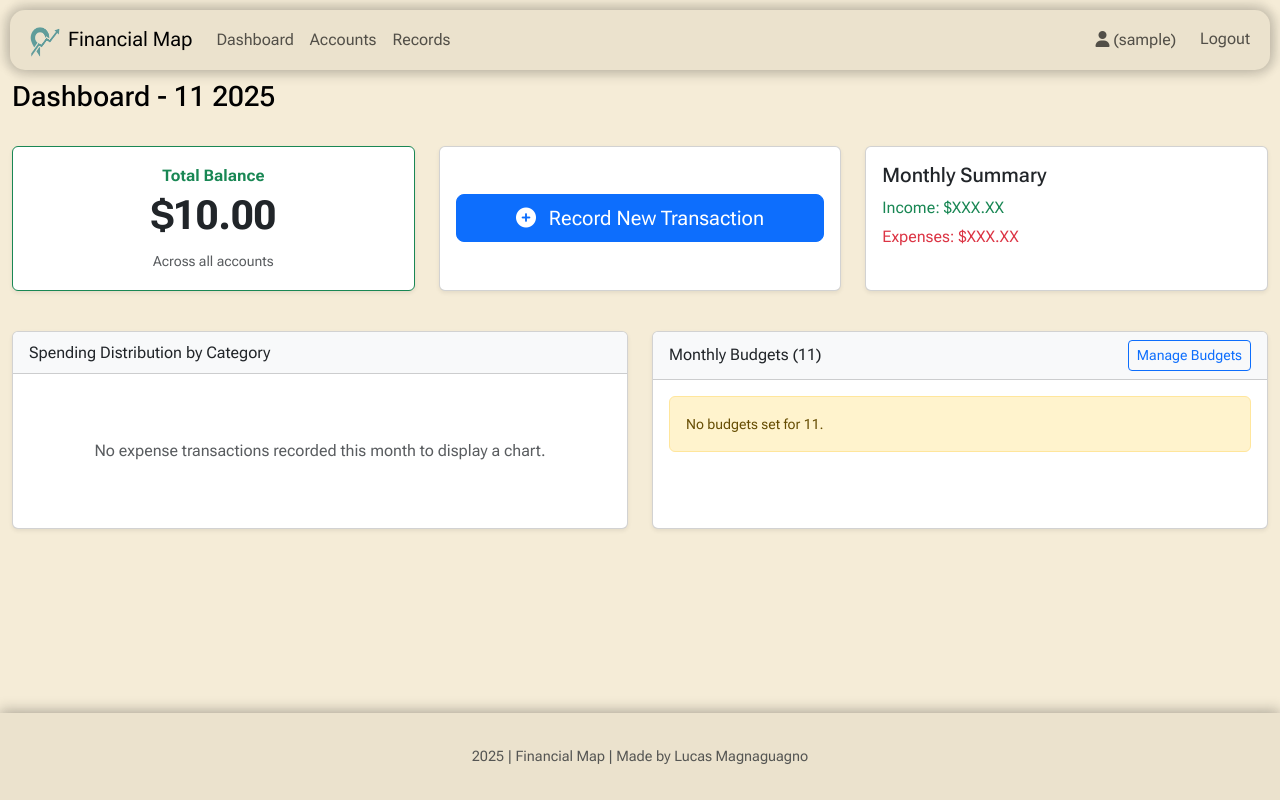
After one commit to mlucasmichel/finantial-map-app, a Django app: page / in a window 1280 px wide. The commit adds this page. Run offline with Django 4.2, Linux system fonts and the light colour scheme; a user stored in the database is signed in; data comes from the database, SQL or seed files in the repository; tables that the repository leaves empty hold one stand-in row (values such as "Sample post"); some libraries are stand-ins or nearby versions.

Commit message:
Add dashboard view, template, and JavaScript

```diff
--- /dev/null
+++ b/budget/templates/budget/dashboard.html
@@ -0,0 +1,94 @@
+{% extends 'base.html' %}
+{% load static %}
+{% block title %}Dashboard{% endblock title %}
+
+{% block content %}
+<div class="row mb-4">
+    <div class="col-12">
+        <h1 class="h3">Dashboard - {{ current_month }} {{ current_year }}</h1>
+    </div>
+</div>
+
+<div class="row mb-4">
+    <div class="col-md-4 mb-3">
+        <div class="card shadow-sm text-center border-success">
+            <div class="card-body">
+                <p class="card-text text-success fw-bold mb-1">Total Balance</p>
+                <h2 class="card-title display-6 fw-bolder">${{ total_balance|floatformat:2 }}</h2>
+                <small class="text-muted">Across all accounts</small>
+            </div>
+        </div>
+    </div>
+
+    <div class="col-md-4 mb-3">
+        <div class="card shadow-sm h-100">
+            <div class="card-body d-flex flex-column justify-content-center align-items-center">
+                <a href="{% url 'transaction_create' %}" class="btn btn-primary btn-lg w-100">
+                    <i class="fas fa-plus-circle me-2"></i> Record New Transaction
+                </a>
+            </div>
+        </div>
+    </div>
+
+    <div class="col-md-4 mb-3">
+        <div class="card shadow-sm h-100">
+            <div class="card-body">
+                <h5 class="card-title">Monthly Summary</h5>
+                <p class="text-success mb-1">Income: $XXX.XX</p>
+                <p class="text-danger mb-0">Expenses: $XXX.XX</p>
+            </div>
+        </div>
+    </div>
+</div>
+
+<div class="row">
+    <div class="col-lg-6 mb-4">
+        <div class="card shadow-sm h-100">
+            <div class="card-header bg-light">Spending Distribution by Category</div>
+            <div class="card-body">
+                <canvas id="spendingChart"></canvas>
+            </div>
+        </div>
+    </div>
+
+    <div class="col-lg-6 mb-4">
+        <div class="card shadow-sm h-100">
+            <div class="card-header bg-light d-flex justify-content-between align-items-center">
+                Monthly Budgets ({{ current_month }})
+                <a href="{% url 'budget_list' %}" class="btn btn-sm btn-outline-primary">Manage Budgets</a>
+            </div>
+            <div class="card-body">
+                {% if budget_summary_list %}
+                    {% for budget in budget_summary_list %}
+                    <div class="mb-3">
+                        <div class="d-flex justify-content-between align-items-center mb-1">
+                            <span class="fw-bold">{{ budget.category_name }}</span>
+                            <span class="small text-muted">
+                                ${{ budget.spent|floatformat:2 }} spent of ${{ budget.limit|floatformat:2 }}
+                            </span>
+                        </div>
+                        <div class="progress" role="progressbar" style="height: 15px;">
+                            <div class="progress-bar bg-{{ budget.status }}"
+                                style="width: {{ budget.percent_used }}%"
+                                aria-valuenow="{{ budget.percent_used }}"
+                                aria-valuemin="0"
+                                aria-valuemax="100">
+                                {{ budget.percent_used }}%
+                            </div>
+                        </div>
+                    </div>
+                    {% endfor %}
+                {% else %}
+                    <div class="alert alert-warning small">No budgets set for {{ current_month }}.</div>
+                {% endif %}
+            </div>
+        </div>
+    </div>
+</div>
+{% endblock content %}
+
+{% block extra_js %}
+{{ spending_by_category|json_script:"spending-data" }}
+
+<script src="{% static 'js/dashboard.js' %}"></script>
+{% endblock extra_js %}
--- a/budget/urls.py
+++ b/budget/urls.py
@@ -2,6 +2,9 @@ from django.urls import path
 from . import views
 
 urlpatterns = [
+    # -- Dashboard URL -- #
+    path('', views.DashboardView.as_view(), name='dashboard'),
+
     # -- Account URLs -- #
     path('accounts/', views.AccountListView.as_view(), name='account_list'),
     path('accounts/add/', views.AccountCreateView.as_view(), name='account_create'),
--- a/budget/views.py
+++ b/budget/views.py
@@ -1,7 +1,10 @@
 from django.shortcuts import render
 from django.contrib.auth.mixins import LoginRequiredMixin
-from django.views.generic import ListView, CreateView, DeleteView, UpdateView
+from django.views.generic import ListView, CreateView, DeleteView, UpdateView, TemplateView
 from django.urls import reverse_lazy
+from django.db.models import Sum
+from datetime import date
+
 from .models import Account, Transaction, Budget
 from .forms import AccountForm, TransactionForm, BudgetForm
 
@@ -168,3 +171,74 @@ class BudgetDeleteView(LoginRequiredMixin, DeleteView):
         return Budget.objects.filter(user=self.request.user)
 
 # -- (Budget Views End) -- #
+
+
+# -- Dashboard View -- #
+class DashboardView(LoginRequiredMixin, TemplateView):
+    """
+    Template view for the user dashboard.
+    """
+    template_name = 'budget/dashboard.html'
+
+    def get_context_data(self, **kwargs):
+        context = super().get_context_data(**kwargs)
+        user = self.request.user
+        today = date.today()
+        current_month = today.month
+        current_year = today.year
+
+        # -- Total balance across all accounts -- #
+        balancce_summary = Account.objects.filter(user=user).aggregate(total_balance=Sum('balance'))
+        context['total_balance'] = balancce_summary['total_balance'] or 0.00
+
+        # -- Transactions and Budgets for the current month -- #
+        monthly_transactions = Transaction.objects.filter(
+            user=user,
+            date__month=current_month,
+            date__year=current_year
+        )
+
+        # -- Total spending grouped by category -- #
+        spending_by_category = monthly_transactions.filter(
+            category__type='E'
+        ).values(
+            'category__name'
+        ).annotate(
+            total_spent=Sum('amount')
+        ).order_by('category__name')
+
+        context['spending_by_category'] = list(spending_by_category)
+
+        # -- Budgets for the current month -- #
+        budgets = Budget.objects.filter(
+            user=user,
+            month=current_month,
+            year=current_year
+        ).select_related('category')
+
+        budget_summary_list = []
+        spent_map = {item['category__name']: item['total_spent'] for item in spending_by_category}
+
+        for budget in budgets:
+            category_name = budget.category.name
+            limit = budget.limit_amount
+            spent = spent_map.get(category_name, 0)
+
+            remaining = limit - spent
+
+            percent_used = (spent / limit * 100) if limit > 0 else 0
+
+            budget_summary_list.append({
+                'category_name': category_name,
+                'limit': limit,
+                'spent': spent,
+                'remaining': remaining,
+                'percent_used': percent_used,
+                'status': 'danger' if percent_used > 100 else 'warning' if percent_used > 75 else 'success'
+            })
+
+        context['budget_summary_list'] = budget_summary_list
+        context['current_month'] = current_month
+        context['current_year'] = current_year
+
+        return context
--- a/financial_map/settings.py
+++ b/financial_map/settings.py
@@ -28,7 +28,7 @@ TEMPLATES_DIR = os.path.join(BASE_DIR, 'templates')
 SECRET_KEY = os.environ.get("SECRET_KEY")
 
 # SECURITY WARNING: don't run with debug turned on in production!
-DEBUG = False
+DEBUG = True
 
 ALLOWED_HOSTS = ['.herokuapp.com', '127.0.0.1',]
 
--- /dev/null
+++ b/static/js/dashboard.js
@@ -0,0 +1,68 @@
+document.addEventListener('DOMContentLoaded', function() {
+
+    const dataElement = document.getElementById('spending-data');
+    if (!dataElement) {
+
+        console.error("Error: Spending data element (#spending-data) not found in the template.");
+        return;
+    }
+
+    let spendingData = [];
+    try {
+        spendingData = JSON.parse(dataElement.textContent);
+    } catch (e) {
+        console.error("Failed to parse spending data JSON:", e);
+        return;
+    }
+
+    const ctx = document.getElementById('spendingChart');
+
+    if (ctx && spendingData.length > 0) {
+
+        const labels = spendingData.map(item => item.category__name);
+        const amounts = spendingData.map(item => item.total_spent);
+
+
+        const backgroundColors = [
+            '#eb9c64',
+            '#ff8789',
+            '#554e4f',
+            '#8fbf9f',
+            '#346145',
+            '#353535',
+            '#000000',
+            '#f5ecd7',
+            '#ebe2cd',
+            '#c2baa6'
+
+        ];
+
+
+        new Chart(ctx, {
+            type: 'doughnut',
+            data: {
+                labels: labels,
+                datasets: [{
+                    label: 'Amount Spent',
+                    data: amounts,
+                    backgroundColor: backgroundColors.slice(0, labels.length),
+                    hoverOffset: 4
+                }]
+            },
+            options: {
+                responsive: true,
+                plugins: {
+                    legend: {
+                        position: 'top',
+                    },
+                    title: {
+                        display: false,
+                    }
+                }
+            }
+        });
+    } else if (ctx) {
+
+        ctx.parentElement.innerHTML = '<div class="text-center p-5 text-muted">No expense transactions recorded this month to display a chart.</div>';
+    }
+});
--- a/templates/base.html
+++ b/templates/base.html
@@ -1,27 +1,32 @@
 {% load static %}
 <!DOCTYPE html>
 <html lang="en">
+
 <head>
     <meta charset="UTF-8">
     <meta name="viewport" content="width=device-width, initial-scale=1.0">
 
     <!-- Bootstrap CSS -->
-    <link href="https://cdn.jsdelivr.net/npm/bootstrap@5.3.8/dist/css/bootstrap.min.css" rel="stylesheet" integrity="sha384-sRIl4kxILFvY47J16cr9ZwB07vP4J8+LH7qKQnuqkuIAvNWLzeN8tE5YBujZqJLB" crossorigin="anonymous">
+    <link href="https://cdn.jsdelivr.net/npm/bootstrap@5.3.8/dist/css/bootstrap.min.css" rel="stylesheet"
+        integrity="sha384-sRIl4kxILFvY47J16cr9ZwB07vP4J8+LH7qKQnuqkuIAvNWLzeN8tE5YBujZqJLB" crossorigin="anonymous">
 
     <!-- Custom CSS -->
     <link rel="stylesheet" href="{% static 'css/style.css' %}">
 
     <title>Budget App | {% block title %}Home{% endblock title %}</title>
 </head>
+
 <body class="d-flex flex-column min-vh-100">
     <header>
         <nav class="navbar navbar-expand-lg card-top">
             <div class="container-fluid">
                 <a class="navbar-brand" href="#">
-                    <img src="{% static 'images/financial-map-logo.png' %}" alt="Financial Map Logo" class="d-inline-block align-text-top">
+                    <img src="{% static 'images/financial-map-logo.png' %}" alt="Financial Map Logo"
+                        class="d-inline-block align-text-top">
                     Financial Map
                 </a>
-                <button class="navbar-toggler" type="button" data-bs-toggle="collapse" data-bs-target="#navbarNav" aria-controls="navbarNav" aria-expanded="false" aria-label="Toggle navigation">
+                <button class="navbar-toggler" type="button" data-bs-toggle="collapse" data-bs-target="#navbarNav"
+                    aria-controls="navbarNav" aria-expanded="false" aria-label="Toggle navigation">
                     <span class="navbar-toggler-icon"></span>
                 </button>
                 <div class="collapse navbar-collapse" id="navbarNav">
@@ -75,20 +80,27 @@
         {% endblock content %}
     </main>
 
-    <!-- Bootstrap JS -->
-    <script src="https://cdn.jsdelivr.net/npm/bootstrap@5.3.8/dist/js/bootstrap.bundle.min.js" integrity="sha384-FKyoEForCGlyvwx9Hj09JcYn3nv7wiPVlz7YYwJrWVcXK/BmnVDxM+D2scQbITxI" crossorigin="anonymous"></script>
-
-    <!-- Font Awesome -->
-    <script src="https://kit.fontawesome.com/fa41a0a3f2.js" crossorigin="anonymous"></script>
-
     <footer class="mt-auto">
         <div class="container text-center text-muted py-3">
             2025 | Financial Map | Made by Lucas Magnaguagno
         </div>
     </footer>
 
+    <!-- Bootstrap JS -->
+    <script src="https://cdn.jsdelivr.net/npm/bootstrap@5.3.8/dist/js/bootstrap.bundle.min.js"
+        integrity="sha384-FKyoEForCGlyvwx9Hj09JcYn3nv7wiPVlz7YYwJrWVcXK/BmnVDxM+D2scQbITxI"
+        crossorigin="anonymous"></script>
+
+    <!-- Font Awesome -->
+    <script src="https://kit.fontawesome.com/fa41a0a3f2.js" crossorigin="anonymous"></script>
+
+    <!-- Chart.js -->
+    <script src="https://cdn.jsdelivr.net/npm/chart.js@4.5.1/dist/chart.umd.min.js"></script>
+
+
     {% block extra_js %}
     {% endblock extra_js %}
 
 </body>
+
 </html>
```
Lines whose indentation alone changed are shown as unchanged.
